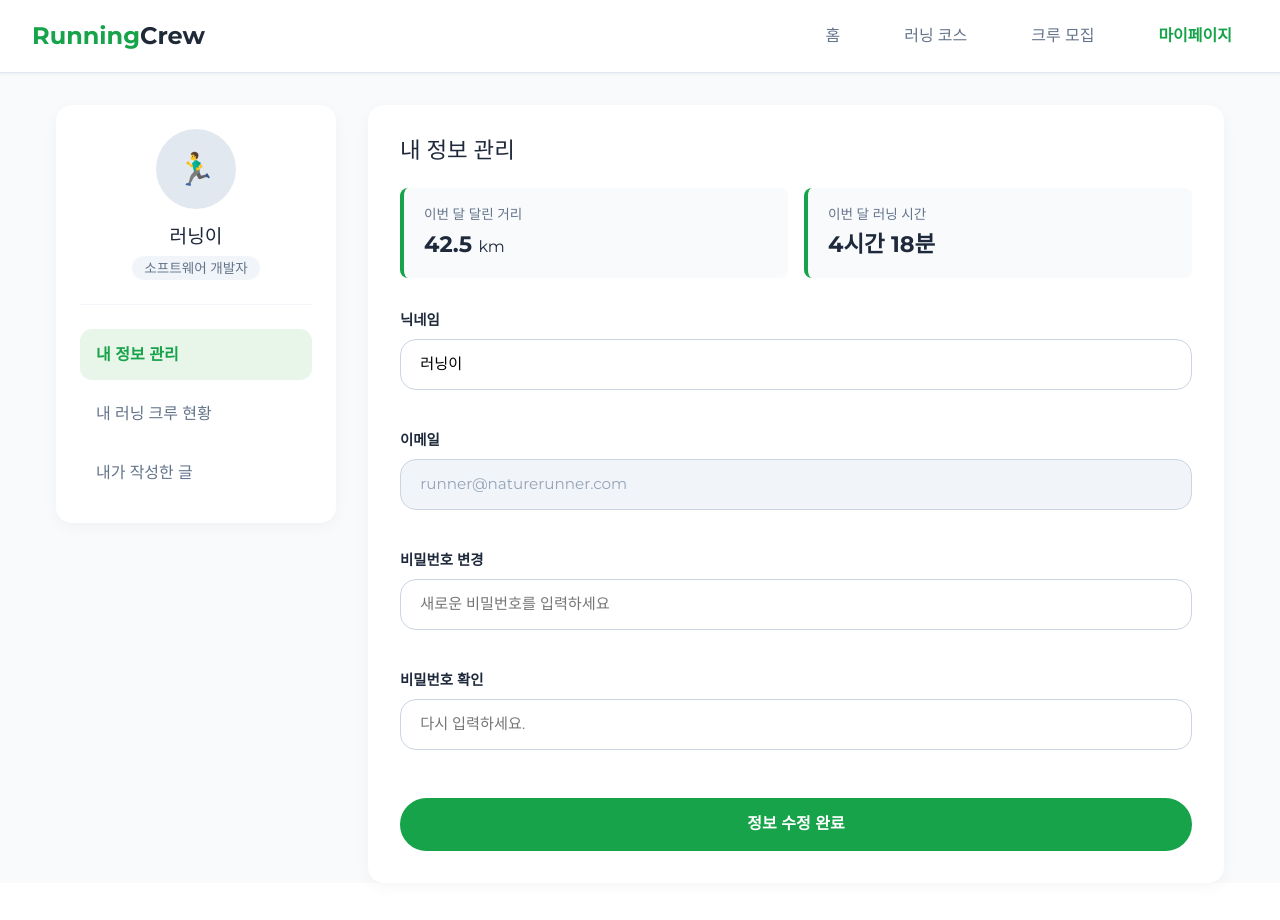
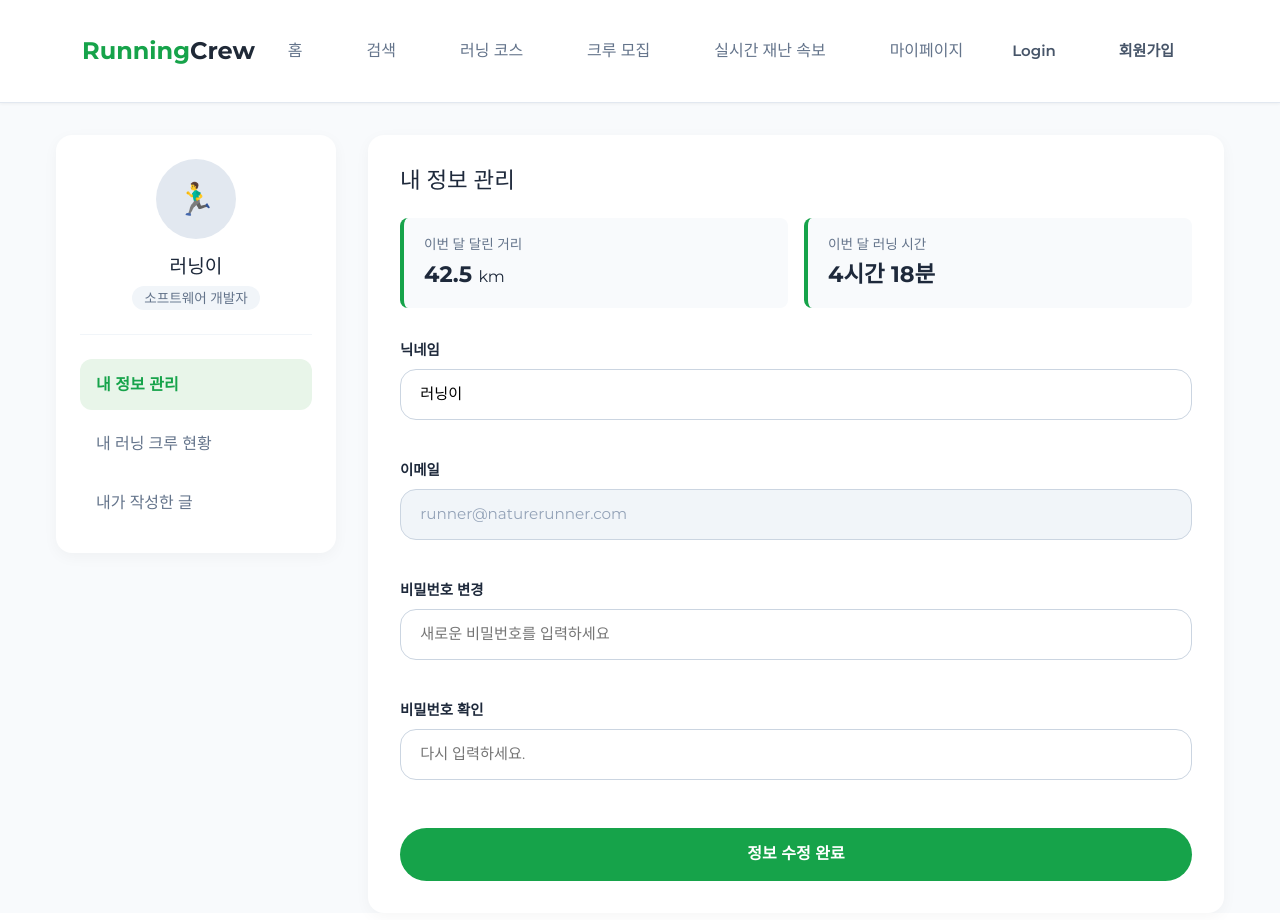
Before and after one commit to axioe/RunningCREW, a React (Vite) app in the folder front_end/: page /mypage in a window 1280 px wide. Shown: the top 920 px of the page. Built offline with nearby package versions, Linux system fonts and the light colour scheme.

Commit message:
header 부분 수정

```diff
--- a/front_end/src/components/MyPage.jsx
+++ b/front_end/src/components/MyPage.jsx
@@ -121,29 +121,8 @@ const Page = () => {
 
   return (
     <div className="nature-runner-main-wrapper nature-runner-mypage-wrapper">
-      {/* 1. 상단 GNB 영역 */}
-      <header className="main-gnb-header">
-        <div className="logo-area" onClick={() => navigate("/")}>
-          <span className="logo-green-text">Running </span> Crew
-        </div>
-        <nav className="nav-menu-bar">
-          <button className="menu-btn" onClick={() => navigate("/")}>
-            홈
-          </button>
-          <button className="menu-btn" onClick={() => navigate("/course")}>
-            러닝 코스
-          </button>
-          <button className="menu-btn" onClick={() => navigate("/crew")}>
-            크루 모집
-          </button>
-          <button
-            className="menu-btn active"
-            onClick={() => navigate("/mypage")}
-          >
-            마이페이지
-          </button>
-        </nav>
-      </header>
+
+      <Header />
 
       {/* 2. 메인 바디 (2단 분할 레이아웃) */}
       <div className="mypage-container">
```
